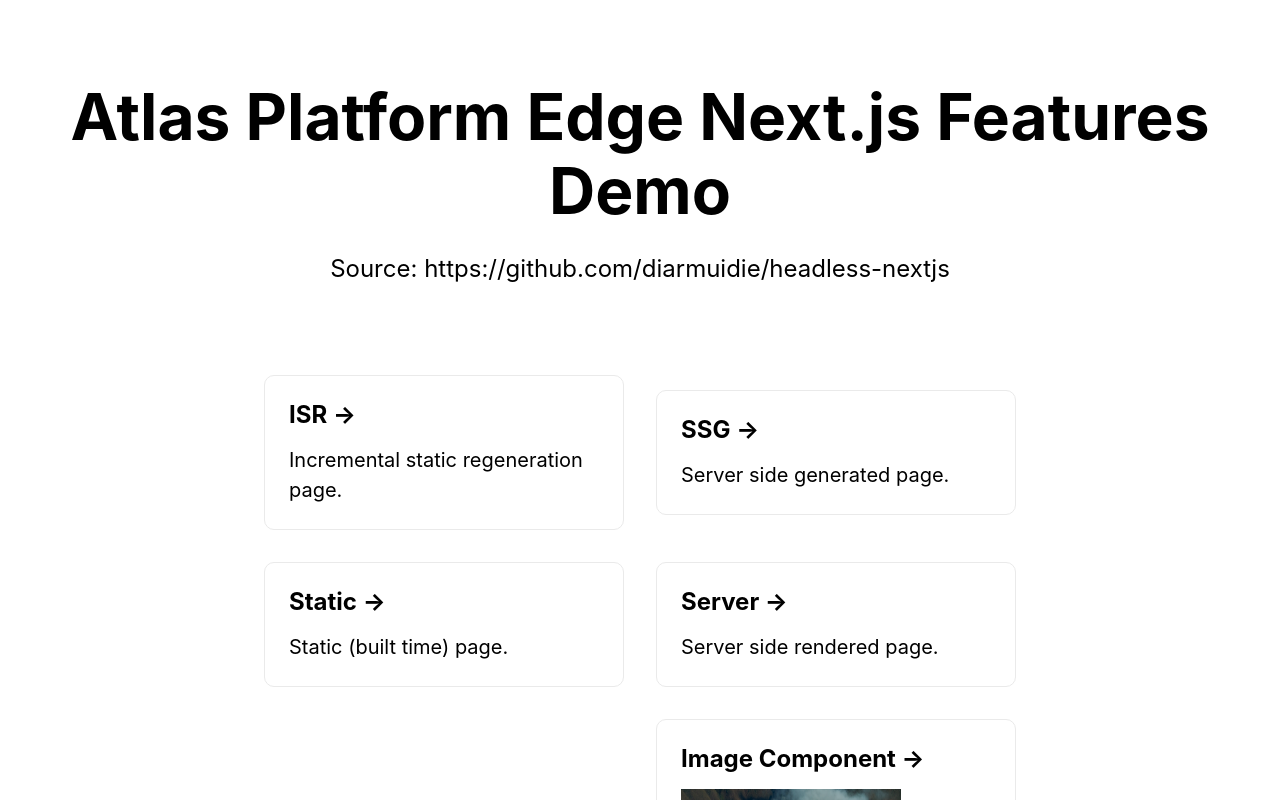
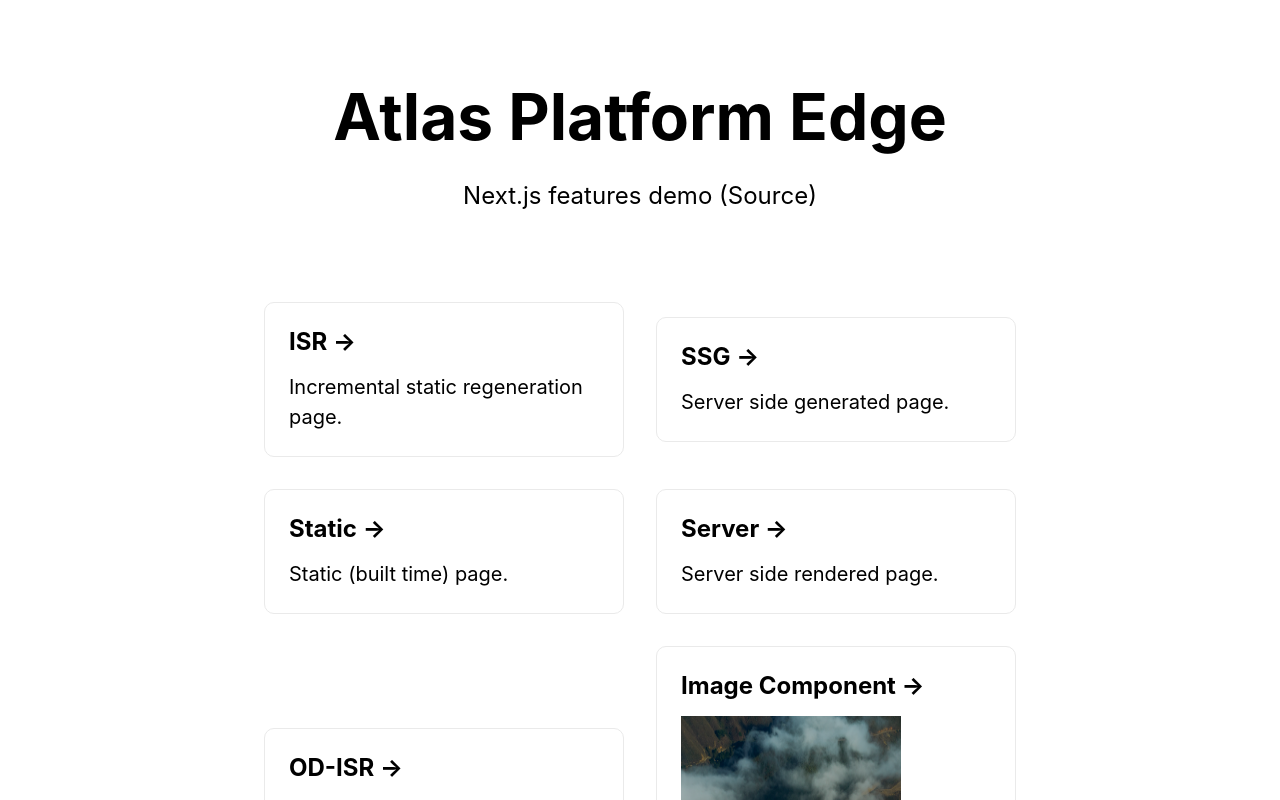
Before and after one commit to tgrzesik/headless-nextjs, a Next.js app: page / in a window 1280 px wide. Shown: the top 800 px of the page. Built offline with nearby package versions, Linux system fonts and the light colour scheme.

Commit message:
update tagline

```diff
--- a/pages/index.js
+++ b/pages/index.js
@@ -11,11 +11,11 @@
 
       <main>
         <h1 className="title">
-          Atlas Platform Edge Next.js Features Demo
+          Atlas Platform Edge
         </h1>
 
         <p className="description">
-          Source: <a href="https://github.com/diarmuidie/headless-nextjs">https://github.com/diarmuidie/headless-nextjs</a>
+          Next.js features demo (<a href="https://github.com/diarmuidie/headless-nextjs">Source</a>)
         </p>
 
         <div className="grid">
```
